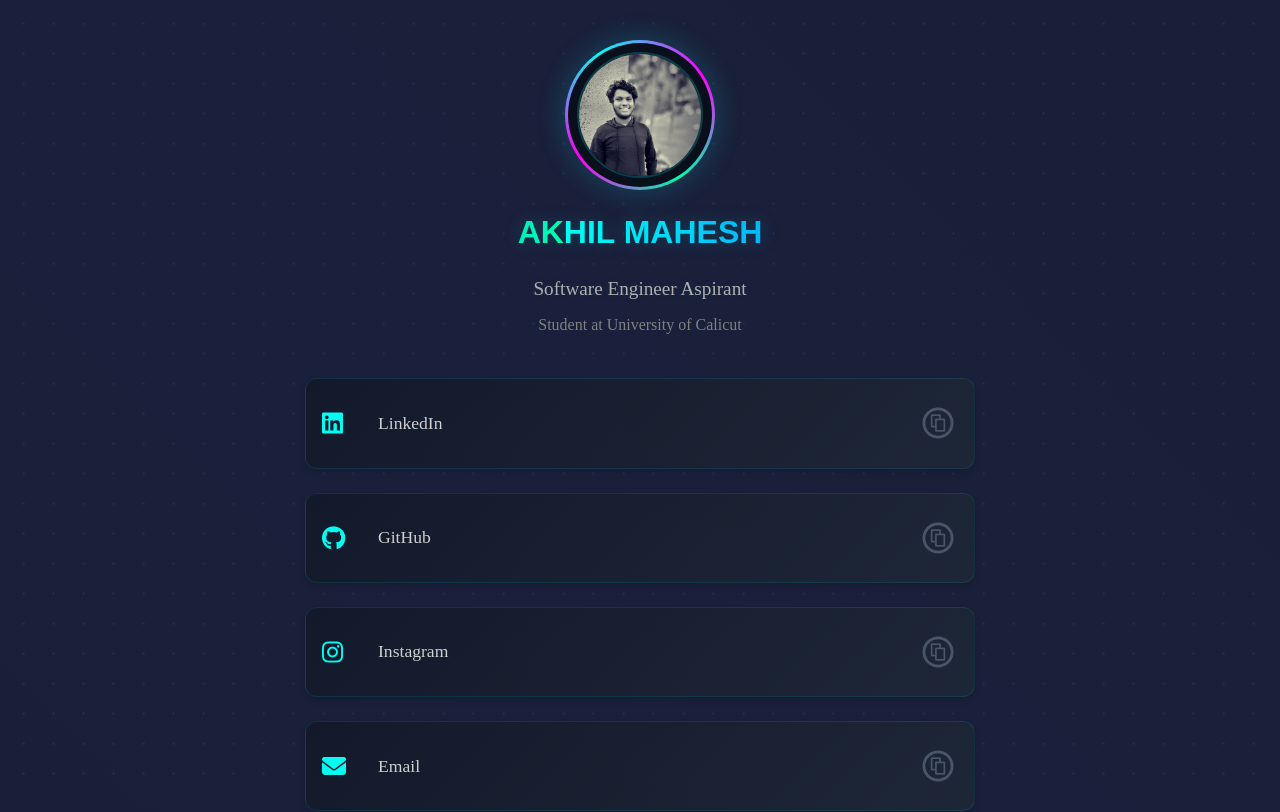
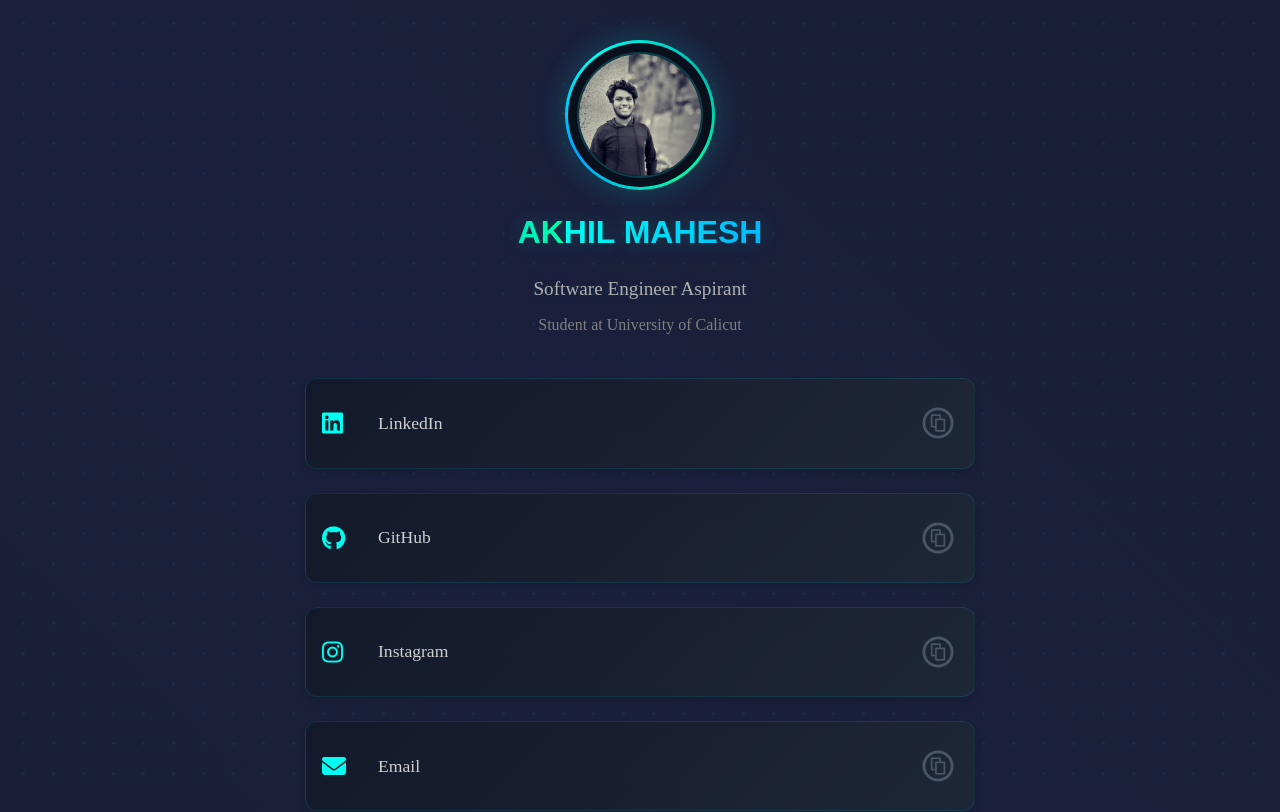
Before and after one commit to RhythmusByte/My-Linktree, a React (Vite) app: page / in a window 1280 px wide. Shown: the top 812 px of the page. Built offline with nearby package versions, Linux system fonts and the light colour scheme; a web font is replaced by a local one.

Commit message:
Minor Fix

```diff
--- a/src/App.css
+++ b/src/App.css
@@ -64,9 +64,9 @@ body {
   inset: -10px 0px;
   background: conic-gradient(
     #00fff2,
-    #ff00ff,
+    #00baaf,
     #00ffaa,
-    #ff00f2,
+    #00a2ff,
     #00fff2
   );
   transition: 0.5s;
```
